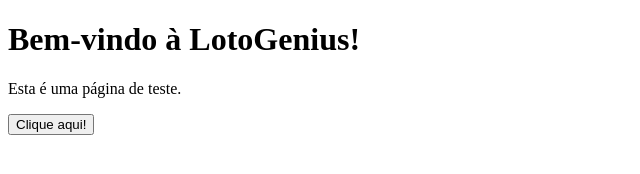
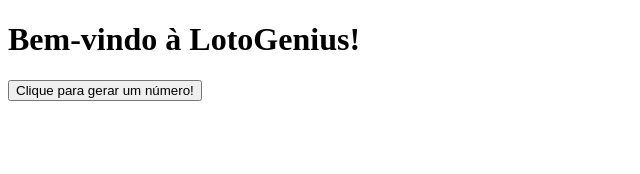
Before and after one commit to FelipeG123/lotogenius, a plain HTML site: page index.html in a window 1280 px wide. Shown: the whole page, without its empty margins (0-640 px from the left). Drawn offline with Linux system fonts and the light colour scheme.

Commit message:
Update index.html

```diff
--- a/index.html
+++ b/index.html
@@ -4,13 +4,11 @@
     <meta charset="UTF-8">
     <meta name="viewport" content="width=device-width, initial-scale=1.0">
     <title>LotoGenius</title>
+    <link rel="stylesheet" href="style.css">
 </head>
 <body>
     <h1>Bem-vindo à LotoGenius!</h1>
-    <p>Esta é uma página de teste.</p>
-    <button onclick="alert('Botão pressionado!')">Clique aqui!</button>
-    <script>
-        console.log("LotoGenius carregada!");
-    </script>
+    <button onclick="gerarNumero()">Clique para gerar um número!</button>
+    <script src="script.js"></script>
 </body>
 </html>
```
